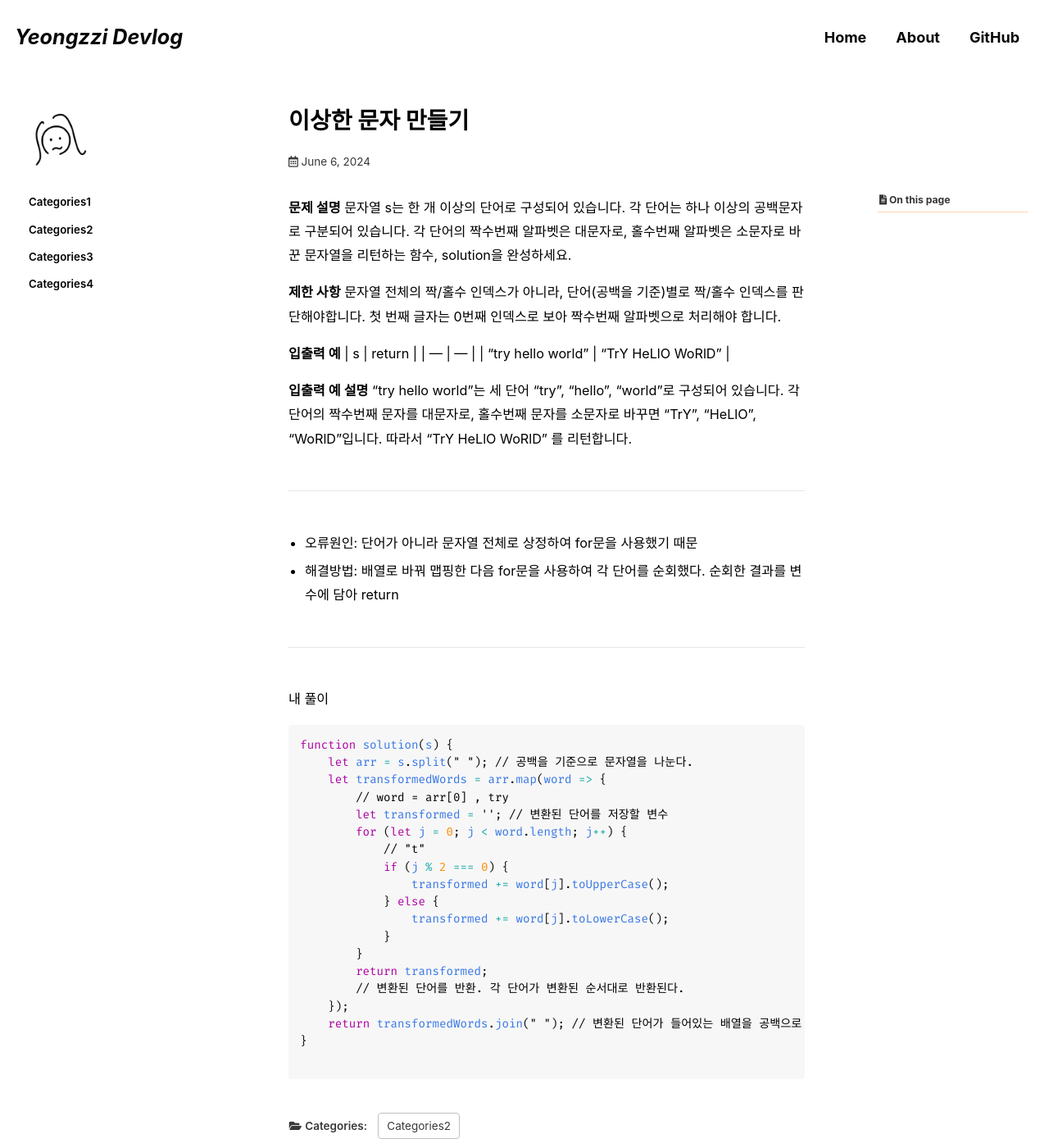
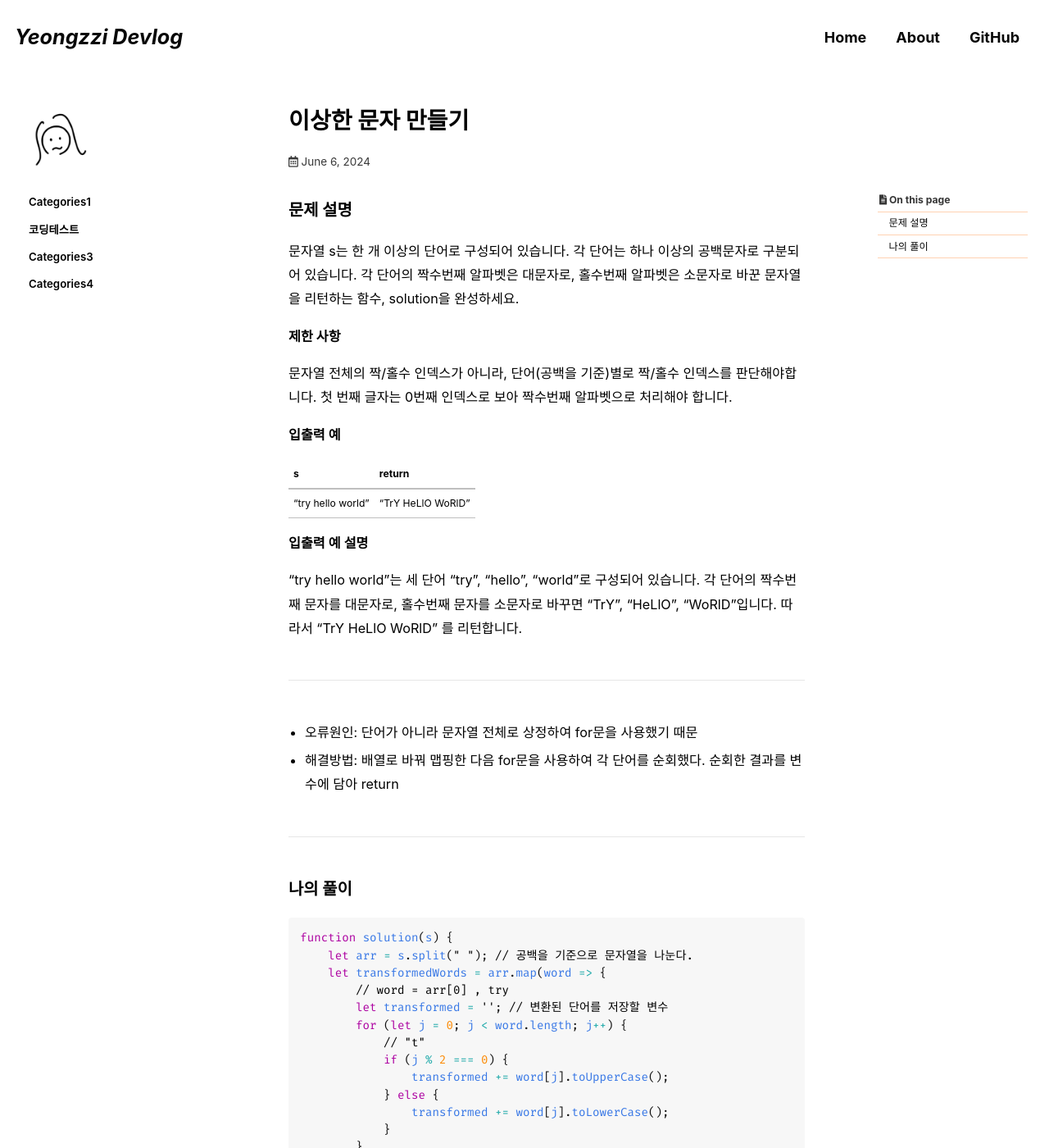
Before and after one commit to yeongzzi/yeongzzi.github.io, a Jekyll site: the page built from _posts/2024-06-06-코딩테스트-이상한 문자 만들기.md, in a window 1280 px wide and 1400 px high. Shown: the whole window at 82% size. Built offline with Jekyll 4.4.1, drawn with Linux system fonts in a browser that asks for light colours; cached includes are drawn as plain includes; some web fonts are replaced; comment, search, counter and statistics services are not loaded.

Commit message:
update categories

````diff
--- a/_data/navigation.yml
+++ b/_data/navigation.yml
@@ -20,8 +20,8 @@ main:
 categories:
   - title: "Categories1"
     url: /categories/categories1/
-  - title: "Categories2"
-    url: /categories/categories2/
+  - title: "코딩테스트"
+    url: /categories/코딩테스트/
   - title: "Categories3"
     url: /categories/categories3/
   - title: "Categories4"
--- a/_posts/2022-07-24-categories-post-name-here-2.md
+++ b/_posts/2024-06-06-코딩테스트-이상한 문자 만들기.md
@@ -3,11 +3,11 @@ title: "이상한 문자 만들기"
 excerpt: "map+for문"
 
 categories:
-  - Categories2
+  - 코딩테스트
 tags:
   - [tag1, tag2]
 
-permalink: /categories2/이상한 문자 만들기/
+permalink: /코딩테스트/이상한 문자 만들기/
 
 toc: true
 toc_sticky: true
@@ -16,19 +16,23 @@ date: 2024-06-06
 last_modified_at: 2024-06-06
 ---
 
-**문제 설명**
+### 문제 설명
+
 문자열 s는 한 개 이상의 단어로 구성되어 있습니다. 각 단어는 하나 이상의 공백문자로 구분되어 있습니다. 각 단어의 짝수번째 알파벳은 대문자로, 홀수번째 알파벳은 소문자로 바꾼 문자열을 리턴하는 함수, solution을 완성하세요.
 
 **제한 사항**
+
 문자열 전체의 짝/홀수 인덱스가 아니라, 단어(공백을 기준)별로 짝/홀수 인덱스를 판단해야합니다.
 첫 번째 글자는 0번째 인덱스로 보아 짝수번째 알파벳으로 처리해야 합니다.
 
 **입출력 예**
+
 | s | return |
 | --- | --- |
 | "try hello world" | "TrY HeLlO WoRlD" |
 
 **입출력 예 설명**
+
 "try hello world"는 세 단어 "try", "hello", "world"로 구성되어 있습니다. 각 단어의 짝수번째 문자를 대문자로, 홀수번째 문자를 소문자로 바꾸면 "TrY", "HeLlO", "WoRlD"입니다. 따라서 "TrY HeLlO WoRlD" 를 리턴합니다.
 
 ---
@@ -38,7 +42,7 @@ last_modified_at: 2024-06-06
 
 ---
 
-내 풀이
+### 나의 풀이
 ```tsx
 function solution(s) {
     let arr = s.split(" "); // 공백을 기준으로 문자열을 나눈다.
````
Also changed, not shown: _pages/categories/category-categories2.md (deleted, +0 -9 lines), _pages/categories/category-코딩테스트.md (added, +9 -0 lines), _posts/2024-06-08-코딩테스트-문자열 다루기 기본.md (renamed from _posts/2022-07-24-categories-post-name-here-5.md, +8 -5 lines), assets/images/posts_img/코딩테스트/문자열_다루기_기본_1.png (renamed from assets/images/posts_img/readme/문자열_다루기_기본-지수표기법.png).
